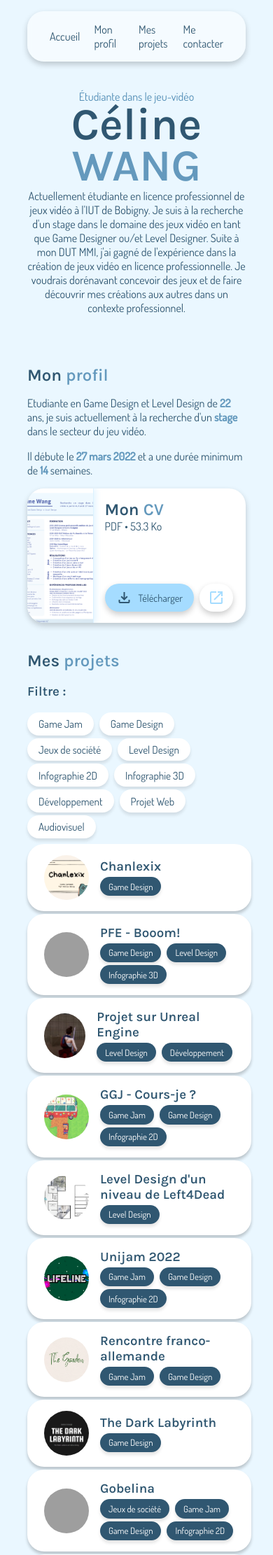
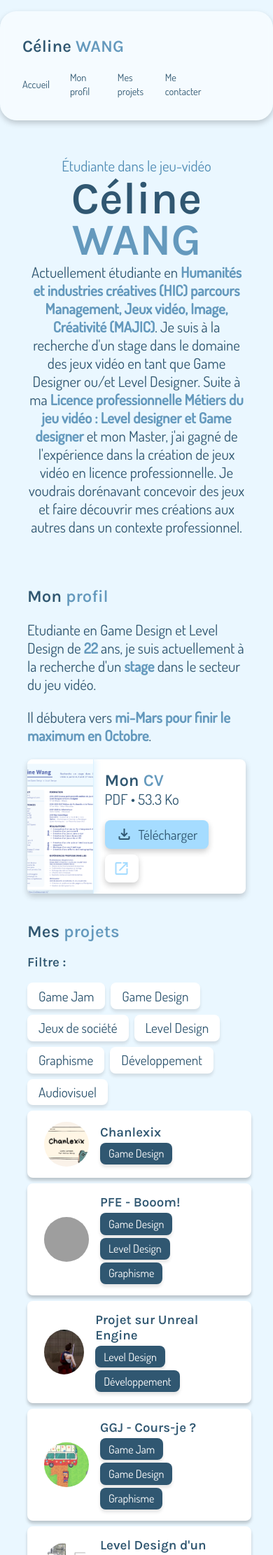
Before and after one commit to Xc3l/Xc3l.github.io, a PHP site: page / in a window 390 px wide. Shown: the top 2222 px of the page at 70% size. Run offline with PHP 8.4, Linux system fonts and the light colour scheme; grey boxes are pictures that could not be loaded.

Commit message:
update mise en forme, tags, correction de texte

```diff
--- a/assets/css/style.css
+++ b/assets/css/style.css
@@ -29,6 +29,10 @@ h4 *,
 h5 *,
 h6 * {
   font-family: "Karla", sans-serif;
+}
+
+p{
+  font-size: 1.3rem;
 }
 
 html,
@@ -82,7 +86,7 @@ a.button {
   background: #a5dcff;
   color: #305771;
   border: none;
-  border-radius: 1.5rem;
+  border-radius: 0.5rem;
   padding: 0.5rem 1rem;
   display: flex;
   align-items: center;
@@ -91,7 +95,7 @@ a.button {
   justify-content: center;
   transition: 200ms ease-in-out background, 200ms ease-in-out box-shadow;
   box-shadow: 0 0.25rem 0.5rem rgba(0, 0, 0, 0.2);
-  font-size: 0.9rem;
+  font-size: 1.2rem;
 }
 button:hover,
 a.button:hover {
@@ -218,10 +222,10 @@ main #home .text-nb h1 {
 }
 main #home .text-nb p {
   margin: 0;
-  max-width: 40rem;
+  max-width: 70rem;
 }
 main #home .text-nb p:first-child {
-  margin: 0 0 -1rem 0;
+  margin: 0 0 -0.75rem 0;
   color: #528db5;
 }
 main #projects .tag:hover {
@@ -238,7 +242,7 @@ main #projects .project {
   height: -webkit-fit-content;
   height: -moz-fit-content;
   height: fit-content;
-  border-radius: 1.5rem;
+  border-radius: 0.5rem;
   padding: 1rem 1.5rem;
   -moz-column-gap: 1rem;
        column-gap: 1rem;
@@ -278,7 +282,7 @@ main #projects .project .tags {
 main #projects .project .tags .tag {
   color: white;
   background: #305771;
-  font-size: 0.8rem;
+  font-size: 1rem;
   padding: 0.35rem 0.75rem;
 }
 main #projects .project .tags .tag.active {
@@ -302,22 +306,34 @@ main #projects .empty-projects p {
 main #projects #tags-list,
 main #projects #projects-list {
   display: flex;
+  flex-wrap: wrap;
   -moz-column-gap: 0.5rem;
-       column-gap: 0.5rem;
-  row-gap: 0.25rem;
-  flex-wrap: wrap;
+    column-gap: 0.5rem;
+  row-gap: 0.5rem;
+  -moz-column-gap: 0.5rem;
+  column-gap: 0.5rem;
+  row-gap: 0.5rem;
+
 }
 main #projects #tags-list#projects-list,
 main #projects #projects-list#projects-list {
+  display: grid;
+  grid-template-columns: repeat(auto-fill, minmax(20rem, 1fr));
   margin-top: 0.5rem;
   min-height: 8rem;
+}
+
+main #projects #tags-list#projects-list .project,
+main #projects #projects-list#projects-list .project {
+  width: 100%;
+  height: 100%;
 }
 
 .card {
   display: flex;
   width: 50%;
   height: 12rem;
-  border-radius: 1.5rem;
+  border-radius: 0.5rem;
   background: white;
   color: #305771;
   overflow: hidden;
@@ -352,8 +368,8 @@ main #projects #projects-list#projects-list {
   background: white;
   color: #305771;
   padding: 0.4rem 1rem;
-  font-size: 0.95rem;
-  border-radius: 1.5rem;
+  font-size: 1.2rem;
+  border-radius: 0.5rem;
   box-shadow: 0 0.25rem 0.25rem rgba(0, 0, 0, 0.1);
   transition: 200ms ease-in-out box-shadow, 200ms ease-in-out background, 200ms ease-in-out color;
 }
@@ -653,24 +667,24 @@ footer {
 @media screen and (max-width: 767px) {
   header {
     flex-direction: column;
-  }
-  header h2 {
-    display: none;
+    padding-bottom: 2rem;
+    width: 100%;
+    height: auto;
   }
   header ul {
     display: grid;
-    grid-template-columns: repeat(4, 1fr);
+    grid-template-columns: repeat(5, 1fr);
     width: 100%;
     margin: 0;
     padding: 0;
-    -moz-column-gap: 1rem;
-         column-gap: 1rem;
+    -moz-column-gap: 0.85rem;
+         column-gap: 0.85rem;
   }
-  main {
-    padding: 0;
+  header li > a {
+    font-size: 90%;
   }
   main #home {
-    padding-top: 8rem;
+    padding-top: 6rem;
     flex-direction: column;
     align-items: center;
   }
--- a/data/tags.json
+++ b/data/tags.json
@@ -15,22 +15,14 @@
         "label": "Level Design"
     },
     {
-        "id": "2d",
-        "label": "Infographie 2D"
-    },
-    {
-        "id": "3d",
-        "label": "Infographie 3D"
+        "id": "graph",
+        "label": "Graphisme"
     },
     {
         "id":"prog",
         "label":"Développement"
     },
     {
-        "id": "web",
-        "label": "Projet Web"
-    },
-    {
         "id": "av",
         "label": "Audiovisuel"
     }
--- a/index.html
+++ b/index.html
@@ -20,16 +20,16 @@
             <div class="text-nb">
                 <p>Étudiante dans le jeu-vidéo</p>
                 <h1>Céline <b>WANG</b></h1>
-                <p>Actuellement étudiante en licence professionnel de jeux vidéo à l'IUT de Bobigny.
+                <p>Actuellement étudiante en <b>Humanités et industries créatives (HIC) parcours Management, Jeux vidéo, Image, Créativité (MAJIC)</b>.
                     Je suis à la recherche d'un stage dans le domaine des jeux vidéo en tant que Game Designer ou/et Level Designer.
-                    Suite à mon DUT MMI, j'ai gagné de l'expérience dans la création de jeux vidéo en licence professionnelle.
-                    Je voudrais dorénavant concevoir des jeux et de faire découvrir mes créations aux autres dans un contexte professionnel.</p>
+                    Suite à ma <b>Licence professionnelle Métiers du jeu vidéo : Level designer et Game designer</b> et mon Master, j'ai gagné de l'expérience dans la création de jeux vidéo en licence professionnelle.
+                    Je voudrais dorénavant concevoir des jeux et faire découvrir mes créations aux autres dans un contexte professionnel.</p>
             </div>
         </section>
         <section id="cv">
             <h2 class="title">Mon <b>profil</b></h2>
             <p>Etudiante en Game Design et Level Design de <b class="age">20</b> ans, je suis actuellement à la recherche d'un <b>stage</b> dans le secteur du jeu vidéo.</p>
-            <p>Il débute le <b>27 mars 2022</b> et a une durée minimum de <b>14</b> semaines.</p>
+            <p>Il débutera vers <b>mi-Mars pour finir le maximum en Octobre</b>.</p>
             <div class="card">
                 <img src="assets/img/cv.png" alt="Mon CV">
                 <div class="content">
@@ -42,6 +42,12 @@
                 </div>
             </div>
         </section>
+        <!--
+        <section id="ongoing">
+            <h2 class="title">Mes <b>projets en cours</b></h2>
+
+        </section>
+        -->
         <section id="projects">
             <h2 class="title">Mes <b>projets</b></h2>
             <h3>Filtre :</h3>
```
Also changed, not shown: other parts of assets/css/style.css (+15 -9 lines), data/projects.json (+15 -15 lines).
